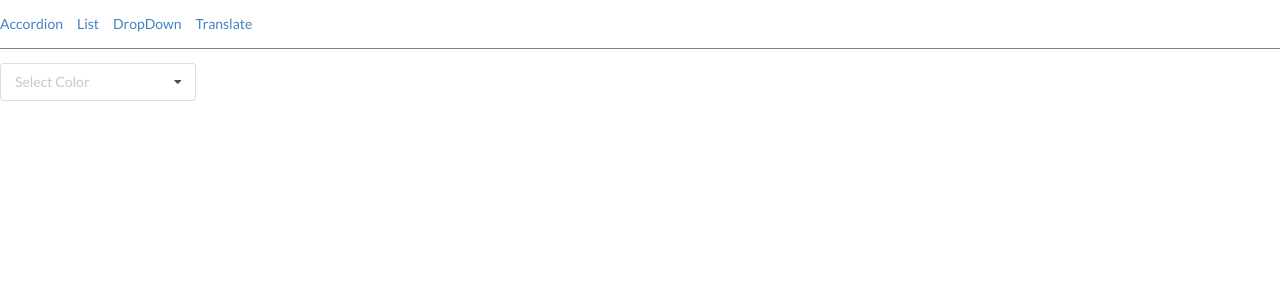
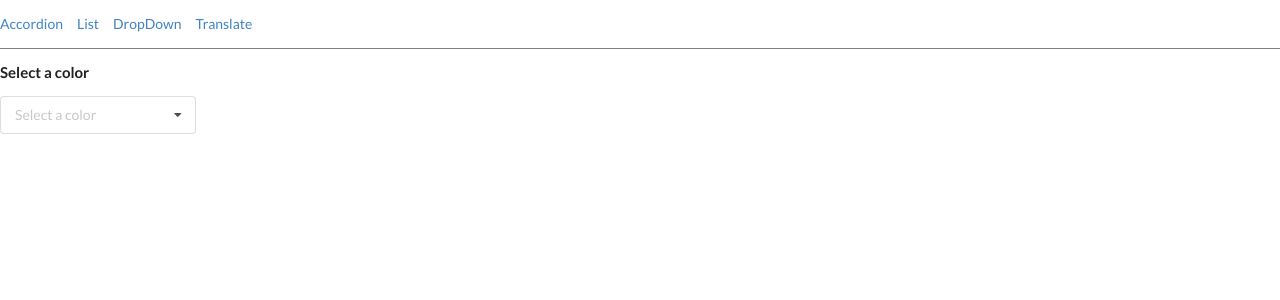
Before and after one commit to yosrimhamdi/drop-down-react, a React app: page /drop-down in a window 1280 px wide. Shown: the top 300 px of the page. Built offline with nearby package versions, Linux system fonts and the light colour scheme.

Commit message:
customized the message on the Select component.

```diff
--- a/src/App.js
+++ b/src/App.js
@@ -4,7 +4,7 @@ import { BrowserRouter as Router, Switch, Route } from 'react-router-dom';
 import Accordion from '@components/Accordion/Accordion';
 import List from '@components/List/List';
 import DropDown from '@components/DropDown/DropDown';
-import Translate from '@components/Translate';
+import Translate from '@components/Translate/Translate';
 import Nav from '@components/Nav/Nav';
 
 const App = () => (
--- a/src/components/DropDown/DropDown.js
+++ b/src/components/DropDown/DropDown.js
@@ -1,6 +1,6 @@
 import React, { useState } from 'react';
 
-import Select from './Select';
+import Select from '@components/Select';
 import options from './options';
 
 const DropDown = () => {
@@ -12,6 +12,7 @@ const DropDown = () => {
         options={options}
         selection={selection}
         setSelection={setSelection}
+        message="Select a color"
       />
     </div>
   );
--- a/src/components/DropDown/Select.js
+++ b/src/components/Select.js
@@ -1,7 +1,7 @@
 import React, { useState, useRef, useEffect } from 'react';
 import classnames from 'classnames';
 
-const Select = ({ options, selection, setSelection }) => {
+const Select = ({ options, selection, setSelection, message }) => {
   const [open, setOpen] = useState(false);
   const ref = useRef();
 
@@ -44,14 +44,17 @@ const Select = ({ options, selection, setSelection }) => {
     'default': !selection,
   });
 
-  const placeholderContent = selection ? selection.label : 'Select Color';
+  const placeholderContent = selection ? selection.label : message;
 
   return (
-    <div className={dropDownClass} ref={ref} onClick={() => setOpen(!open)}>
-      <input type="hidden" name="gender" />
-      <i className="dropdown icon"></i>
-      <div className={placeholderClass}>{placeholderContent}</div>
-      <div className={menuClass}>{renderedOptions}</div>
+    <div>
+      <h4>{message}</h4>
+      <div className={dropDownClass} ref={ref} onClick={() => setOpen(!open)}>
+        <input type="hidden" name="gender" />
+        <i className="dropdown icon"></i>
+        <div className={placeholderClass}>{placeholderContent}</div>
+        <div className={menuClass}>{renderedOptions}</div>
+      </div>
     </div>
   );
 };
```
Also changed, not shown: src/components/Translate/Translate.js (renamed from src/components/Translate.js).
